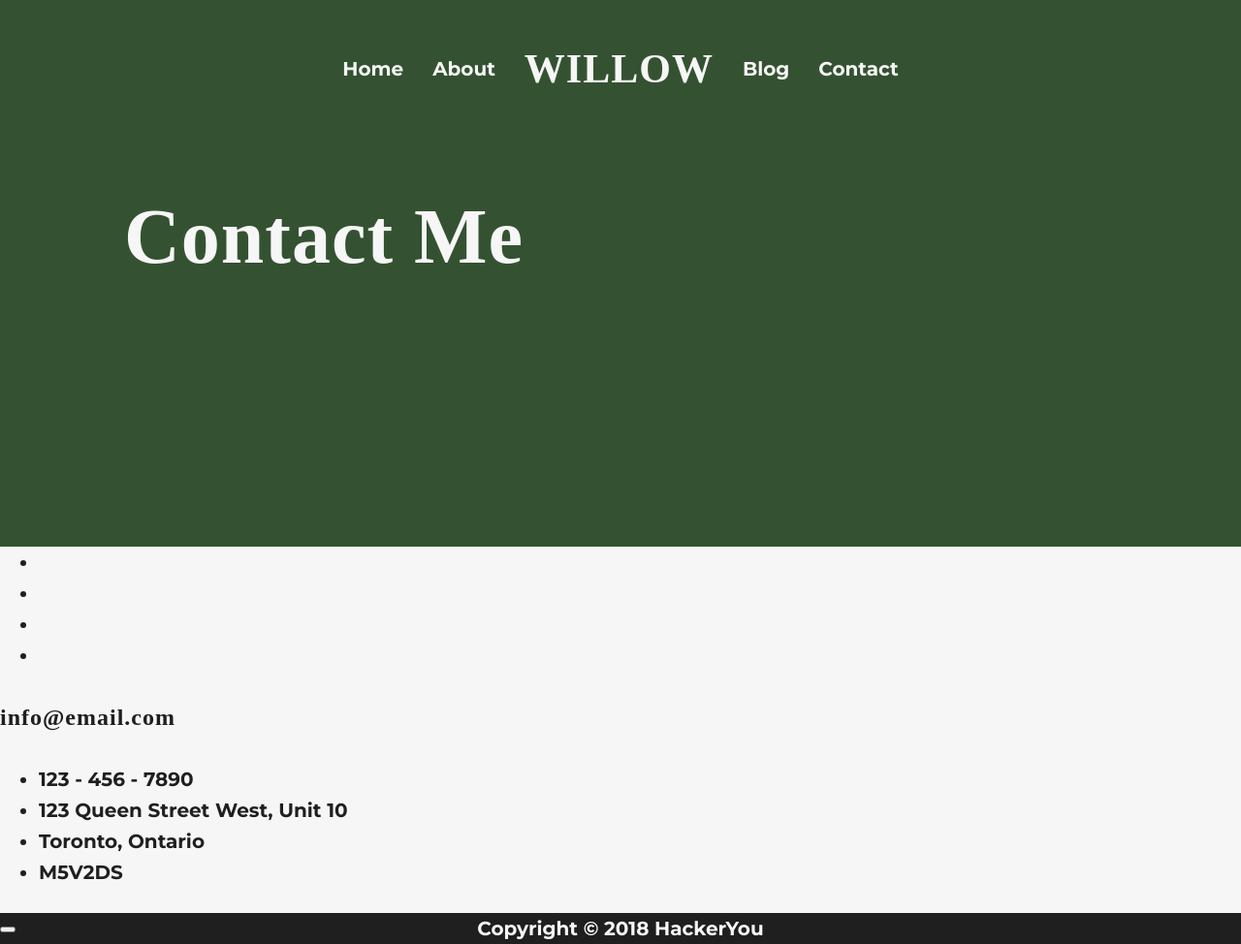
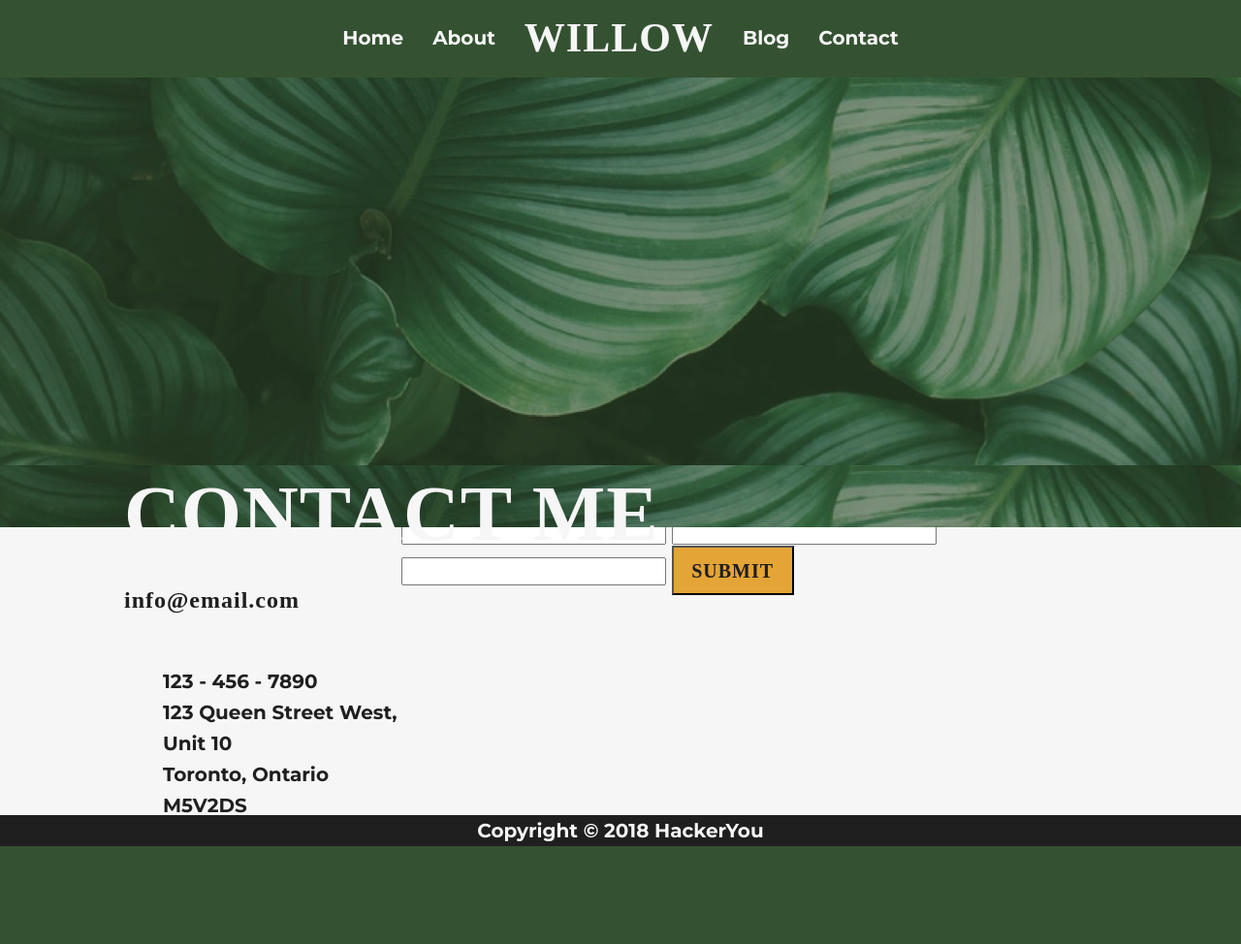
Before and after one commit to KylMoore/kyleMooreProject1, a plain HTML site: page contact.html in a window 1280 px wide. Shown: the whole page at 97% size. After the commit the page ends 873 px from the top, so only its background shows below. Drawn offline with Linux system fonts and the light colour scheme.

Commit message:
ninth commit

```diff
--- a/contact.html
+++ b/contact.html
@@ -15,7 +15,10 @@
         rel="stylesheet">
 </head>
 
-<body>
+<body class="contactMe" id="contactMe">
+
+    <!-- Top Nav -->
+
     <div class="navBar">
         <div class="wrapper">
             <nav>
@@ -41,53 +44,102 @@
             </nav>
         </div>
     </div>
+
+    <!-- End Nav -->
+
+
+
+    <!-- Header Start -->
+
     <header>
         <div class="wrapper">
-            <div class="backgroundImage">
+            <div class="contactHeader">
+                <div class="contactBackgroundImage">
                     <h1>Contact Me</h1>
                 </div>
+            </div>
     </header>
+
+    <!-- Header End -->
+
+
+
+    <!-- Main Start -->
+
     <main>
-        <div>
-            <div>
+        <div class="wrapper">
+            <div class="contactContainer">
+                <div class="contactInfo">
+
+                    <!-- Logo nav start -->
+
                     <nav>
                         <ul>
                             <li>
-
+                                <a href=""><i class="fa-brands fa-facebook-f"></i></a>
                             </li>
                             <li>
-
+                                <a href=""><i class="fa-brands fa-twitter"></i></a>
                             </li>
                             <li>
-
+                                <a href=""><i class="fa-brands fa-linkedin-in"></i></a>
                             </li>
                             <li>
-
+                                <a href=""><i class="fa-brands fa-instagram"></i></a>
                             </li>
                         </ul>
                     </nav>
+
+                    <!-- logo nav end -->
+
+
+
+                    <!-- contact info start -->
+
                     <h4>
                         info@email.com
                     </h4>
-                <ul>
+
+                    <ul class="addressList">
                         <li>123 - 456 - 7890</li>
                         <li>123 Queen Street West, Unit 10</li>
                         <li>Toronto, Ontario</li>
                         <li>M5V2DS</li>
                     </ul>
                 </div>
+
+                <!-- contact info end -->
+
+
+
+                <!-- Form Start -->
+
                 <div class="form">
                     <form action="">
+                        <input class="name" type="text">
+                        <input class="email" type="text">
+                        <input class="message" type="text">
+                        <button>Submit</button>
+                    </form>
+                </div>
 
-                    <button></button>
-                </form>
+                <!-- Form End -->
             </div>
         </div>
     </main>
-    </div>
+
+    <!-- Main End -->
+
+
+
+<!-- Footer Start -->
+
     <footer>
         Copyright © 2018 HackerYou
     </footer>
+
+<!-- Footer End -->
+
 </body>
 
 </html>
--- a/styles/sass/partials/_main.scss
+++ b/styles/sass/partials/_main.scss
@@ -201,7 +201,7 @@ main {
 // Background Image Section start
 
 .backgroundImgSection {
-        margin-top: 10%;
+    margin-top: 10%;
 }
 
 // Background Image section end
@@ -212,7 +212,7 @@ main {
 .gallery {
     margin-top: 10%;
 
-    ul{
+    ul {
         display: flex;
         padding: 0;
 
@@ -245,6 +245,7 @@ main {
 
         li {
             width: 45%;
+
             a {
                 text-decoration: none;
             }
@@ -257,3 +258,83 @@ main {
 }
 
 // Information section end
+
+
+
+
+
+
+
+
+
+
+
+.contactMe {
+
+    li {
+        list-style: none;
+    }
+
+    header {
+        margin-bottom: 0;
+
+        .contactHeader {
+
+            .contactBackgroundImage {
+                background-image: url(./assets/contact-image-1.jpg);
+                position: absolute;
+                left: 0;
+                right: 0;
+                top: 10%;
+                bottom: 32%;
+            }
+
+            h1 {
+                text-transform: uppercase;
+                position: absolute;
+                bottom: -18.5%;
+                left: 10%;
+            }
+        }
+    }
+
+    main {
+        margin-top: 1.5%;
+
+        .contactContainer {
+            display: flex;
+
+            .contactInfo {
+                display: flex;
+                flex-direction: column;
+
+                nav {
+                    display: flex;
+                    flex-direction: row;
+                }
+            }
+
+            .form {
+
+                height: 50%;
+
+                button {
+                    font-family: $buttonText;
+                    font-size: $buttonFontSize;
+                    color: $quaternary;
+                    background-color: $secondary;
+                    text-transform: uppercase;
+                    text-decoration: none;
+                    padding: 1% 2.5%;
+                    font-weight: bold;
+                    width: fit-content;
+
+                    &:hover,
+                    &:focus {
+                        color: $fontSecondaryColor;
+                    }
+                }
+            }
+        }
+    }
+}
--- a/styles/sass/partials/_nav.scss
+++ b/styles/sass/partials/_nav.scss
@@ -6,6 +6,7 @@
     height: 10vh;
     display: flex;
     margin-bottom: 5%;
+    margin-top: -2.5%;
 
     ul {
         display: flex;
```
Also changed, not shown: blogPost.html (+5 -1 lines), index.html (+12 -8 lines), styles/styles.css. Lines whose indentation alone changed are shown as unchanged.
